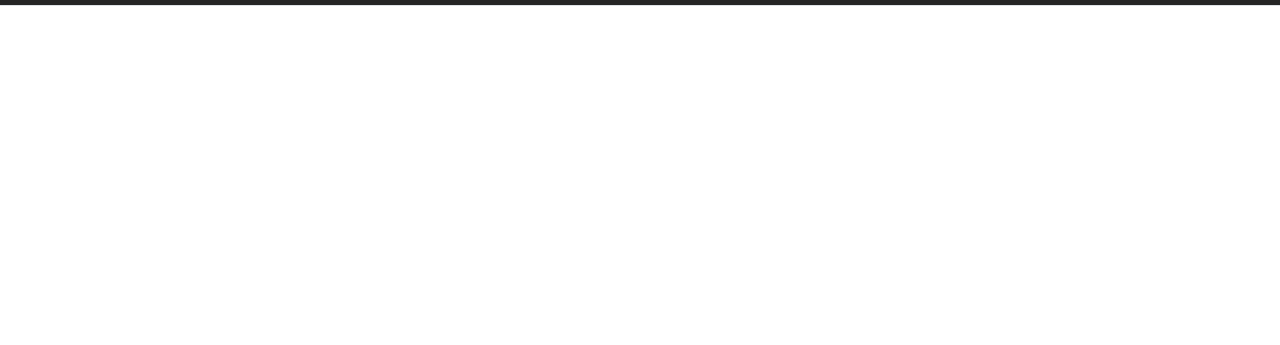
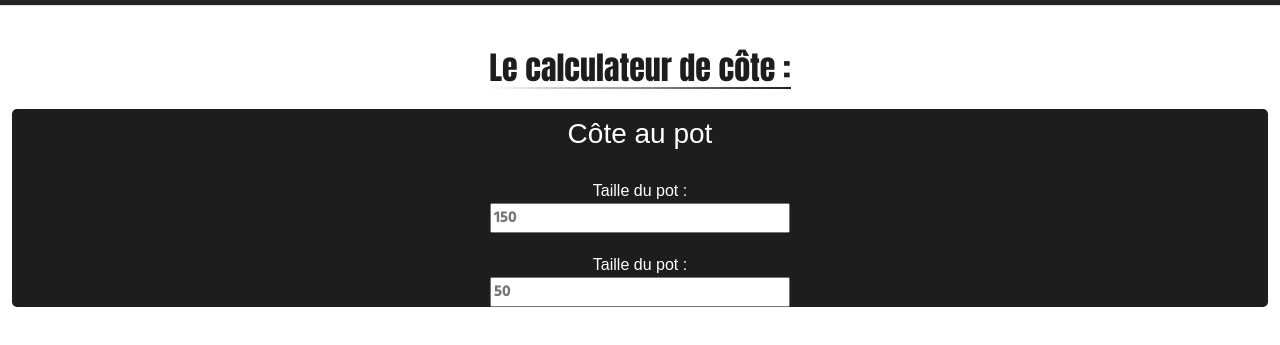
Before and after one commit to OlivierSeill/PokerRadar_webSite, a website: page outils.html in a window 1280 px wide. Shown: the part 51-396 px from the top of the page. Drawn offline with nearby package versions, Linux system fonts and the light colour scheme; a web font is replaced by a local one.

Commit message:
Démarage outils poker

```diff
--- a/Assets/css/style.css
+++ b/Assets/css/style.css
@@ -30,7 +30,6 @@ form > input {
     color: var(--secondary-color);
     width: 300px ;
 }
-
 form > * {
     margin-top: 20px;
     font-family: var(--secondary-font);
@@ -41,7 +40,6 @@ form > * {
     color: var(--primary-color);
     margin-bottom: 20px;
 }
-
 #connexion>a:hover {
     color: var(--contrast-color);
 }
@@ -58,7 +56,6 @@ form > * {
     padding: 6px 12px;
     border-radius: 5px;
 }
-
 .submit-container button:last-child {
     background-color: var(--UI-color);
 }
@@ -105,7 +102,6 @@ section>h2 {
     transition: box-shadow 1s ease-in-out;
     box-shadow: 0px 5px 5px grey;
     border-radius: 7px 7px 7px 7px;
-
 }
 
 .card_img {
@@ -114,12 +110,10 @@ section>h2 {
     filter: brightness(50%);
     border-radius: 5px 5px 0 0;
 }
-
 .card_img:hover {
     transition : filter 1s ease-in-out;
     filter: brightness(100%);
 }
-
 .card-img-top:hover {
     transition: transform 1s ease-in-out;
     transform: scale(1.05);
@@ -154,7 +148,6 @@ section>h2 {
     border-bottom-color: #545454 ;
     border-right-color: #545454 ;
 }
-
 .cta:hover {
     font-weight: bolder;
 }
@@ -164,4 +157,20 @@ section>h2 {
     display: grid;
     row-gap : 20px;
     justify-items: center;
+    img {
+        max-width: 85vw ;
+        border-radius: 5px;
+    }
 }
+
+/*================ Configuration de la page Outils  */
+.pot-odd {
+    background-color: var(--secondary-color);
+    color: var(--primary-color);
+    border-radius: 5px;
+    margin-top: 20px;
+    h3 {
+        font-family: var(--secondary-font);
+        margin-top: .5rem;
+    }
+}
--- a/outils.html
+++ b/outils.html
@@ -79,5 +79,19 @@
         </div>
     </nav>
 
+    <main class="container-xxl">
+        <section class="tool">
+            <h2>Le calculateur de côte :</h2>
+            <div class="pot-odd d-grid text-center mx-auto">
+                <h3>Côte au pot</h3>
+                <form action="#" method="post">
+                    <label for="potSize">Taille du pot :</label>
+                    <input type="number" id="potSize" name="potSize" placeholder="150" required>
+                    <label for="betSize">Taille du pot :</label>
+                    <input type="number" id="betSize" name="betSize" placeholder="50" required>
+                </form>
+            </div>
+        </section>
+    </main>
 </body>
 </html>
```
Also changed, not shown: index.html (+1 -1 lines), Assets/img/calculatrice_mock.png (added).
